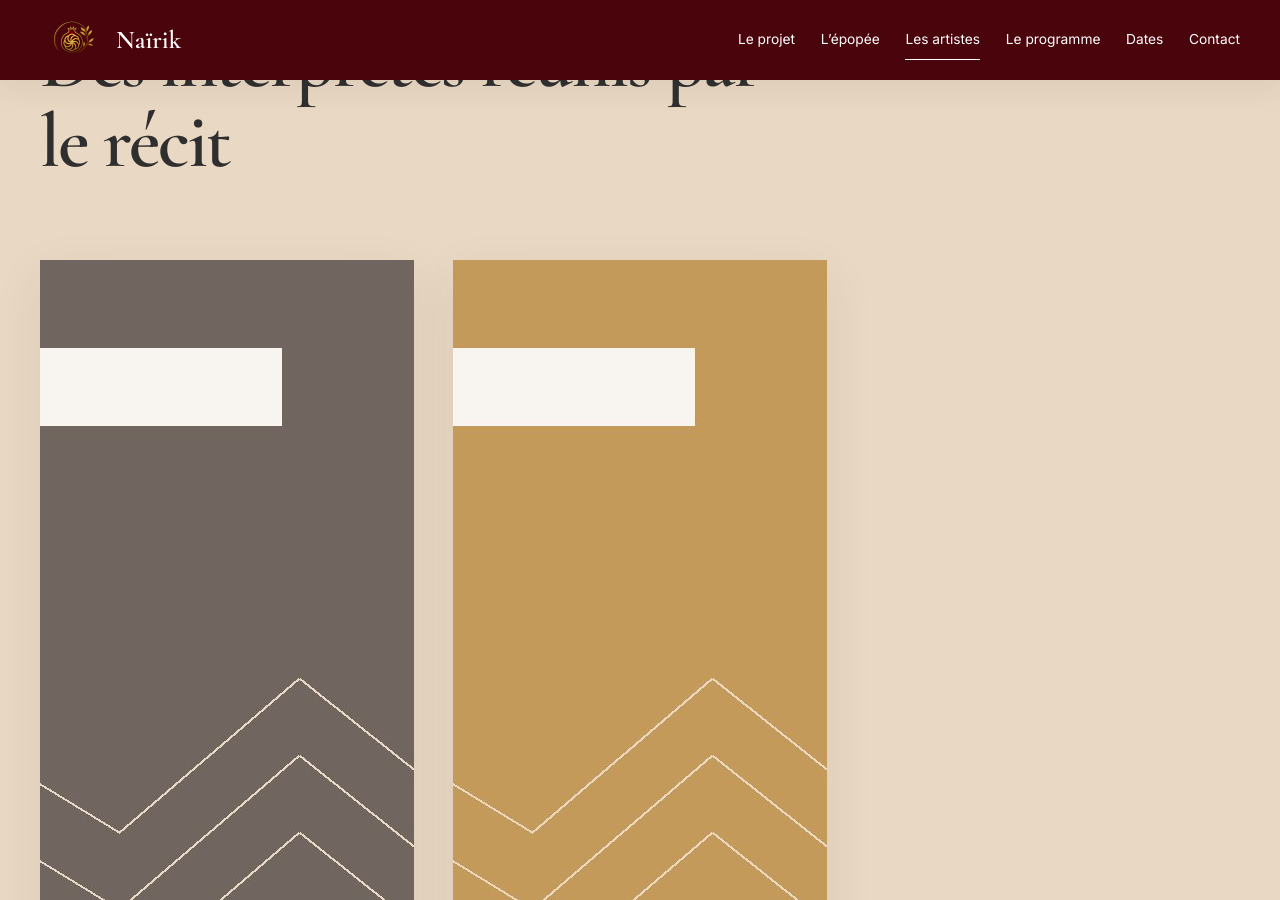
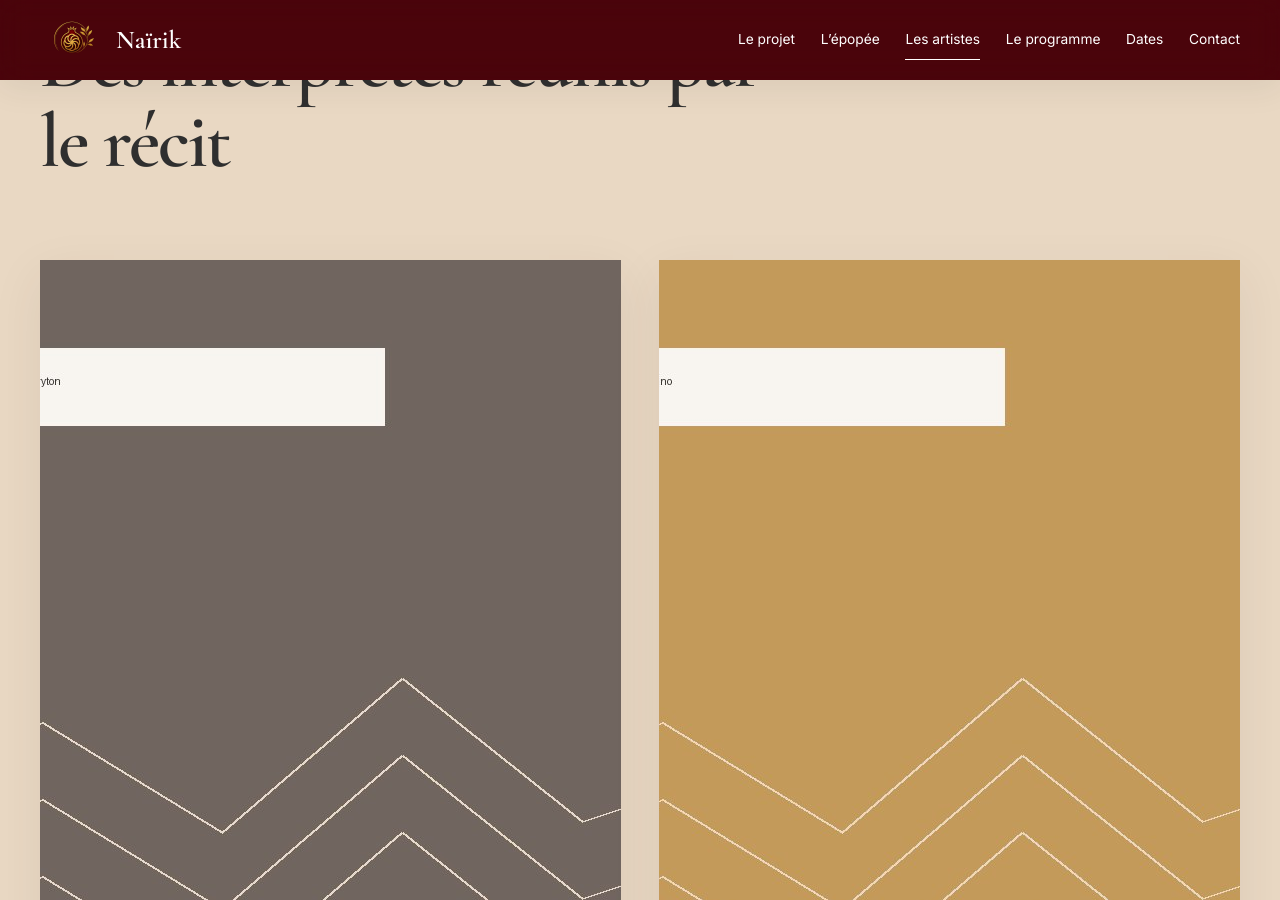
Before and after one commit to Deathura/deathura.github.io, a Jekyll site: the page nairik/index.html, which Jekyll copies as it is, in a window 1280 px wide and 900 px high, scrolled down 3646 px. Built offline with Jekyll 4.4.1, drawn with Linux system fonts in a browser that asks for light colours.

Commit message:
protect email adress in the form + repair nav menu in mobile design + make artists display responsive

```diff
--- a/nairik/css/responsive.css
+++ b/nairik/css/responsive.css
@@ -22,7 +22,6 @@
 
   .split-layout, .feature-layout, .contact-layout { grid-template-columns: 1fr; gap: 3rem; }
   .feature-layout .image-frame { max-width: 760px; }
-  .card-grid { grid-template-columns: repeat(2, minmax(0,1fr)); }
   .journey-line { grid-template-columns: repeat(2, 1fr); }
   .journey-line::before { display: none; }
   .footer-inner { grid-template-columns: 1fr 1fr; }
--- a/nairik/css/style.css
+++ b/nairik/css/style.css
@@ -75,11 +75,18 @@ p { margin: 0 0 1.25rem; }
   --header-progress: 0;
   background-color: rgba(var(--color-pomegranate-rgb), var(--header-progress));
   box-shadow: 0 0.5rem 2rem rgba(47, 47, 47, calc(0.08 * var(--header-progress)));
-  backdrop-filter: blur(calc(14px * var(--header-progress)));
   transition:
     background-color 0.15s linear,
-    box-shadow 0.15s linear,
-    backdrop-filter 0.15s linear;
+    box-shadow 0.15s linear;
+}
+.site-header::before {
+  content: "";
+  position: absolute;
+  inset: 0;
+  z-index: -1;
+  pointer-events: none;
+  backdrop-filter: blur(calc(14px * var(--header-progress)));
+  transition: backdrop-filter 0.15s linear;
 }
 .header-inner { display: flex; align-items: center; justify-content: space-between; height: 100%; }
 .brand { display: inline-flex; align-items: center; gap: 0.75rem; font-family: var(--font-title); }
@@ -188,7 +195,7 @@ p { margin: 0 0 1.25rem; }
 .journey-step h3 { margin-top: .7rem; }
 
 /* Cartes artistes */
-.card-grid { display: grid; grid-template-columns: repeat(3, minmax(0, 1fr)); gap: clamp(1.5rem, 3vw, 2.5rem); }
+.card-grid { display: grid; grid-template-columns: repeat(auto-fit, minmax(320px, 1fr)); gap: clamp(1.5rem, 3vw, 2.5rem); }
 .artist-card { overflow: hidden; background: rgba(255,255,255,.48); box-shadow: 0 1rem 3rem rgba(70,55,45,.08); }
 .artist-card img { width: 100%; aspect-ratio: 4/5; object-fit: cover; transition: transform 700ms ease; }
 .artist-card:hover img { transform: scale(1.025); }
--- a/nairik/index.html
+++ b/nairik/index.html
@@ -289,7 +289,7 @@
           </div> -->
         </div>
 
-        <form class="contact-form reveal" action="mailto:contact@nairik.fr" method="post" enctype="text/plain">
+        <form class="contact-form reveal" id="contact-form" data-user="ensemble.nairik" data-domain="gmail.com" method="post" enctype="text/plain">
           <div class="form-group">
             <label for="name">Nom</label>
             <input id="name" name="name" type="text" autocomplete="name" required>
--- a/nairik/js/main.js
+++ b/nairik/js/main.js
@@ -57,14 +57,20 @@
 function initProtectedMail() {
 
     const mail = document.getElementById("contact-mail");
-    if (!mail) return;
+    const form = document.getElementById("contact-form");
 
     setTimeout(() => {
 
-        const address = `${mail.dataset.user}@${mail.dataset.domain}`;
+        if (mail) {
+            const mailAddress = `${mail.dataset.user}@${mail.dataset.domain}`;
+            mail.href = `mailto:${mailAddress}`;
+            mail.textContent = mailAddress;
+        }
 
-        mail.href = `mailto:${address}`;
-        mail.textContent = address;
+        if (form) {
+            const formAddress = `${form.dataset.user}@${form.dataset.domain}`;
+            form.action = `mailto:${formAddress}`;
+        }
 
     }, 250);
 }
```
